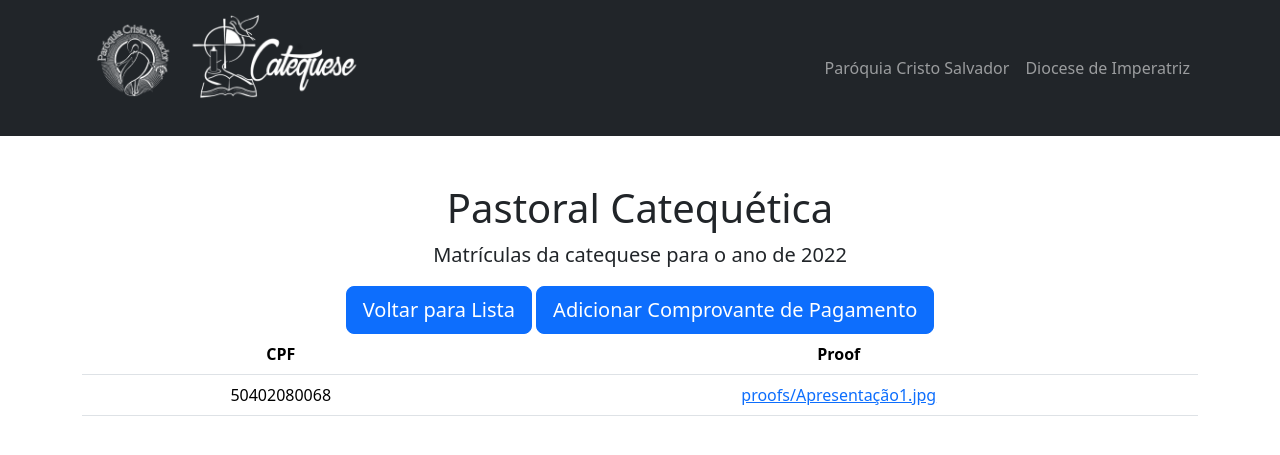
After one commit to thiagodon/matriculas, a Django app: page /proof_list/50402080068 in a window 1280 px wide. The commit adds this page. Shown: the top 455 px of the page. Run offline with Django 4.2, Linux system fonts and the light colour scheme; data comes from the database, SQL or seed files in the repository; both versions use the stored data as it was after the commit; some libraries are stand-ins or nearby versions.

Commit message:
Payment Proof

```diff
--- a/matriculas/matricula/models.py
+++ b/matriculas/matricula/models.py
@@ -26,4 +26,16 @@ class Matricula(models.Model):
     eucharist = models.ImageField(verbose_name="Foto Lembrança da Eucaristia", upload_to='documents/', blank=True)
 
     def __str__(self):
-        return f"{self.name} - {self.birth_date} "
+        return f"{self.name} - {self.birth_date}"
+
+class Proof(models.Model):
+    cpf = BRCPFField("CPF do responsável", max_length=20)
+    proof = models.FileField(verbose_name="Comprovante de Pagamento", upload_to='proofs/')
+
+
+    class Meta:
+        verbose_name = "Comprovante"
+        verbose_name_plural = "Comprovantes"
+
+    def __str__(self):
+        return f"{self.proof}"
--- a/matriculas/matricula/urls.py
+++ b/matriculas/matricula/urls.py
@@ -6,4 +6,6 @@ urlpatterns = [
     path('cpf_validate/', views.cpf_not_validate, name='cpf_not_validate'),
     path('cpf_validate/<str:cpf>', views.cpf_validate, name='cpf_validate'),
     path('catequisando/<str:cpf>', views.catequisando, name='catequisando'),
+    path('proof_list/<str:cpf>', views.proof_list, name='proof_list'),
+    path('proof/<str:cpf>', views.proof, name='proof'),
 ]
--- a/matriculas/matricula/views.py
+++ b/matriculas/matricula/views.py
@@ -1,6 +1,8 @@
 from django.shortcuts import render
+import re
+from matriculas.matricula.models import Proof
 from .models import Matricula
-from .forms import MatriculaForm
+from .forms import MatriculaForm, ProofForm
 from django.http import HttpResponseNotFound
 from django.shortcuts import redirect
 
@@ -11,7 +13,13 @@ def cpf_display(request):
 def cpf_not_validate(request):
     return render(request, 'matricula/cpf_not_validate.html', {})
 
+def input_mask_remove(value):
+    regex_syntax = r"\D"
+    value = re.sub(regex_syntax, "", value)
+    return value
+
 def cpf_validate(request, cpf):
+    cpf = input_mask_remove(cpf)
     if request.method == 'GET':
         matriculas = Matricula.objects.all()
         if cpf:
@@ -21,6 +29,7 @@ def cpf_validate(request, cpf):
         return render(request, 'matricula/cpf_validate.html', {'cpf': cpf, 'matriculas': matriculas})
 
 def catequisando(request, cpf):
+    cpf = input_mask_remove(cpf)
     if request.method == 'GET':
         form = MatriculaForm(**{'cpf': cpf})
 
@@ -37,3 +46,30 @@ def catequisando(request, cpf):
              matricula.save()
              return redirect('cpf_validate', cpf=matricula.cpf)
     return render(request, 'matricula/matricula_edit.html', {'form': form})
+
+
+def proof_list(request, cpf):
+    cpf = input_mask_remove(cpf)
+    if request.method == 'GET':
+        proofs = Proof.objects.all()
+        if cpf:
+            proofs = proofs.filter(cpf=cpf)
+        else:
+            return HttpResponseNotFound("Impossível prosseguir sem CPF")
+        return render(request, 'matricula/proof_list.html', {'cpf': cpf, 'proofs': proofs})
+
+
+def proof(request, cpf):
+    cpf = input_mask_remove(cpf)
+    if request.method == 'GET':
+        form = ProofForm(**{'cpf': cpf})
+
+    if request.method == "POST":
+         form = ProofForm(request.POST, request.FILES, **{'cpf': cpf})
+         if form.is_valid():
+             proof = form.save(commit=False)
+             proof_file = form.cleaned_data.get("proof")
+             proof.proof = proof_file
+             proof.save()
+             return redirect('proof_list', cpf=proof.cpf)
+    return render(request, 'matricula/proof_edit.html', {'form': form})
--- a/templates/matricula/cpf_validate.html
+++ b/templates/matricula/cpf_validate.html
@@ -4,6 +4,9 @@
 
 <div>
   <a class="btn btn-primary btn-lg btn-block" href="{% url 'catequisando' cpf %}">Adicionar Novo Catequisando</a>
+  {% if matriculas.count %}
+  <a class="btn btn-primary btn-lg btn-block" href="{% url 'proof_list' cpf %}">Comprovante de Pagamento</a>
+  {% endif %}
 </div>
 <table class="table">
   <thead>
--- /dev/null
+++ b/templates/matricula/proof_list.html
@@ -0,0 +1,31 @@
+{% extends 'matricula/base.html' %}
+
+{% block content %}
+
+<div>
+  <a class="btn btn-primary btn-lg btn-block" href="{% url 'cpf_validate' cpf %}">Voltar para Lista</a>
+  <a class="btn btn-primary btn-lg btn-block" href="{% url 'proof' cpf %}">Adicionar Comprovante de Pagamento</a>
+</div>
+<table class="table">
+  <thead>
+    <tr>
+      <th>CPF</th>
+      <th>Proof</th>
+    </tr>
+  </thead>
+  <tbody>
+    {% for proof in proofs %}
+    <tr>
+      <td>{{proof.cpf}}</td>
+      <td>
+        <a href="{{proof.proof.url}}">{{proof.proof}}</a>
+      </td>
+    </tr>
+    {% empty %}
+    <tr class="group">
+      <td colspan="7" class="text-center">Nenhum comprovante cadastrado</td>
+    </tr>
+    {% endfor %}
+  </tbody>
+</table>
+{% endblock %}
```
Also changed, not shown: matriculas/matricula/admin.py (+68 -1 lines), matriculas/matricula/forms.py (+38 -1 lines), templates/matricula/proof_edit.html (added, +18 -0 lines), db.sqlite3, matriculas/matricula/migrations/0003_proof.py (added), matriculas/matricula/migrations/0004_alter_proof_options.py (added), media/proofs/Apresentação1.jpg (added), media/proofs/Captura_de_tela_2020-09-11_110126.png (added), media/proofs/Funcionamento_Coleta__Super.png (added), 1 other file.
